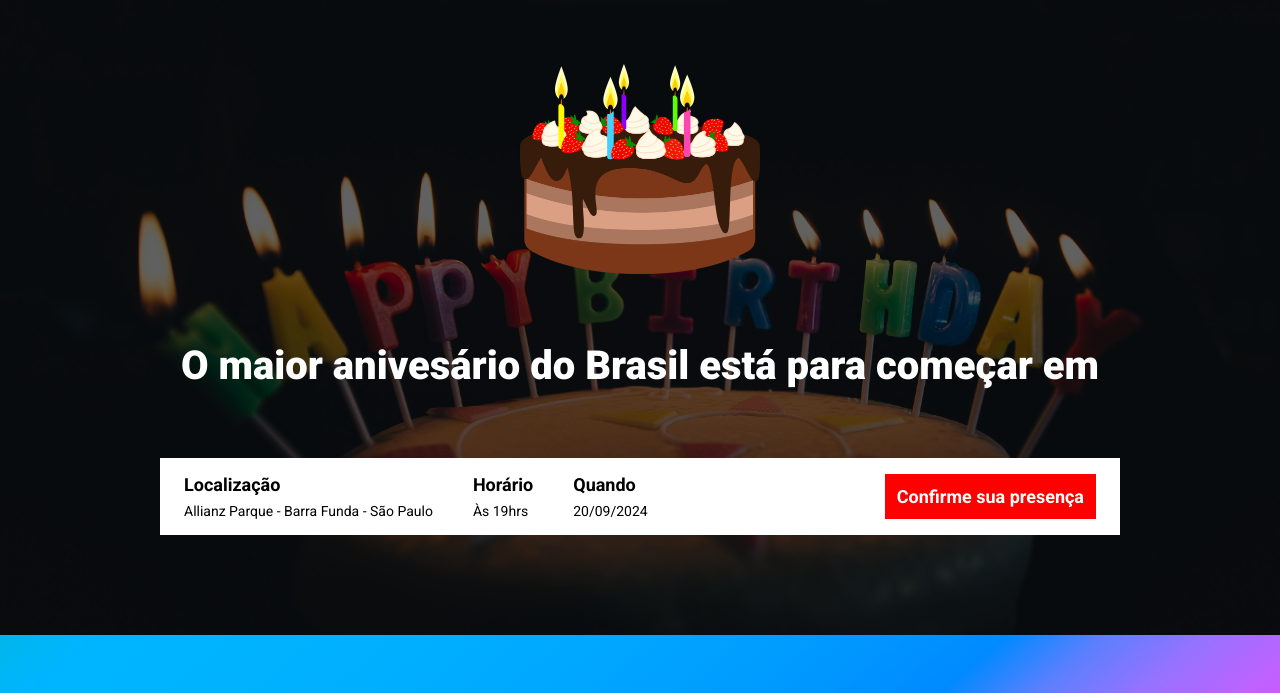
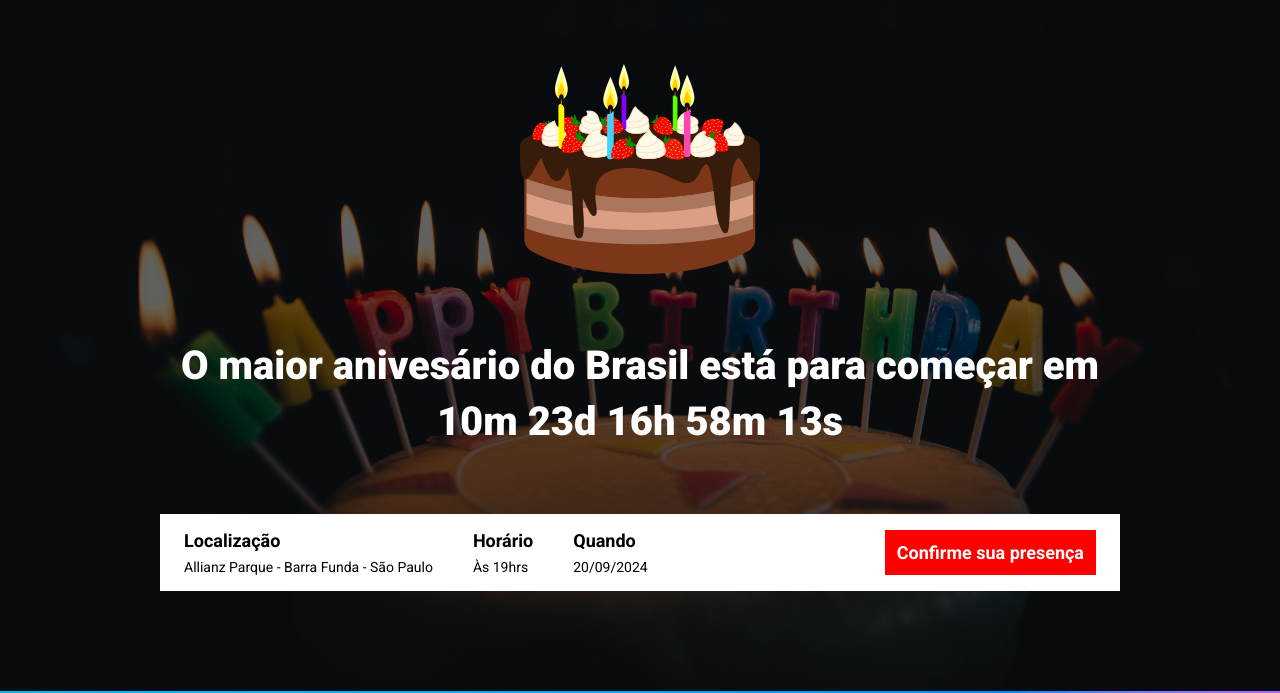
Before and after one commit to AnthonyAmaz3d/exercicio_22, a website built with Parcel: page src/index.html in a window 1280 px wide. Shown: the top 693 px of the page. Built offline with nearby package versions, Linux system fonts and the light colour scheme; files whose address does not match are found by name.

Commit message:
criando o contador

```diff
--- a/src/index.html
+++ b/src/index.html
@@ -3,7 +3,7 @@
 <head>
     <meta charset="UTF-8">
     <meta name="viewport" content="width=device-width, initial-scale=1.0">
-    <title>Document</title>
+    <title>Contador Aniversário</title>
     <link rel="preconnect" href="https://fonts.googleapis.com">
     <link rel="preconnect" href="https://fonts.gstatic.com" crossorigin>
     <link href="https://fonts.googleapis.com/css2?family=Roboto:wght@400;700;900&display=swap" rel="stylesheet">
--- a/src/scripts/main.js
+++ b/src/scripts/main.js
@@ -1 +1,29 @@
 AOS.init();
+
+const dataDoAniversario = new Date("September 20, 2024 19:00:00");
+const timeStampDoAniversario = dataDoAniversario.getTime();
+
+const contaOTempo = setInterval(function() {
+    const agora = new Date();
+    const timeStampAtual = agora.getTime();
+
+    const distanciaAteOAniversario = timeStampDoAniversario - timeStampAtual;
+
+    const mesEmMS = 1000 * 60 * 60 * 24 * 30;
+    const diaEmMS = 1000 * 60 * 60 * 24;
+    const horaEmMs = 1000 * 60 * 60;
+    const minutoEmMs = 1000 * 60;
+
+    const mesesAteOAniversario = Math.floor(distanciaAteOAniversario / mesEmMS);
+    const diasAteOAniversario = Math.floor((distanciaAteOAniversario % mesEmMS) / diaEmMS);
+    const horasAteOAniversario = Math.floor((distanciaAteOAniversario % diaEmMS) / horaEmMs);
+    const minutosAteOAniversario = Math.floor((distanciaAteOAniversario % horaEmMs) / minutoEmMs);
+    const segundosAteOAniversario = Math.floor((distanciaAteOAniversario % minutoEmMs) / 1000);
+
+    document.getElementById('contador').innerHTML = `${mesesAteOAniversario}m ${diasAteOAniversario}d ${horasAteOAniversario}h ${minutosAteOAniversario}m ${segundosAteOAniversario}s`;
+
+    if (distanciaAteOAniversario < 0) {
+        clearInterval(contaOTempo);
+        document.getElementById('contador').innerHTML = 'Evento expirado'
+    }
+}, 1000);
```
